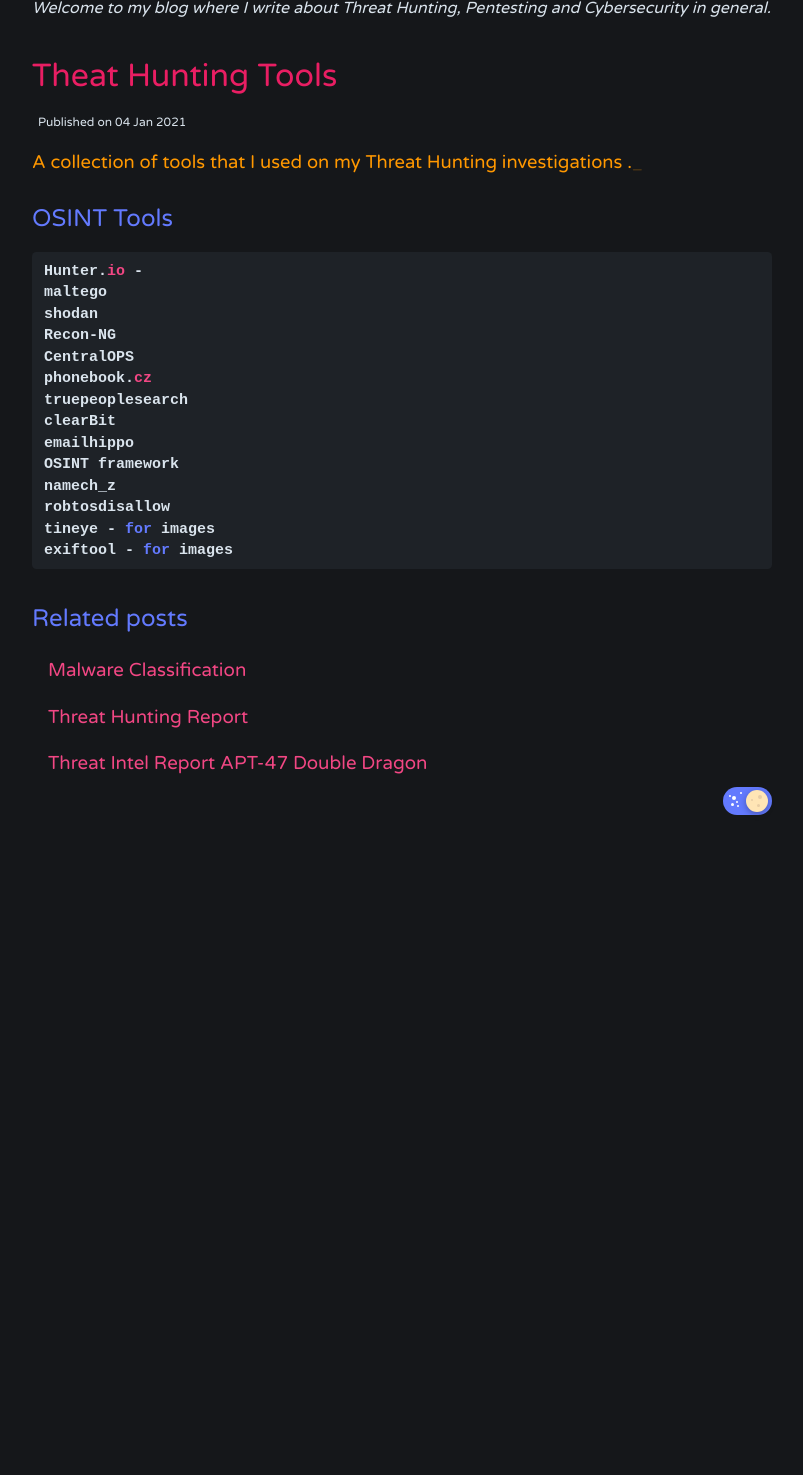
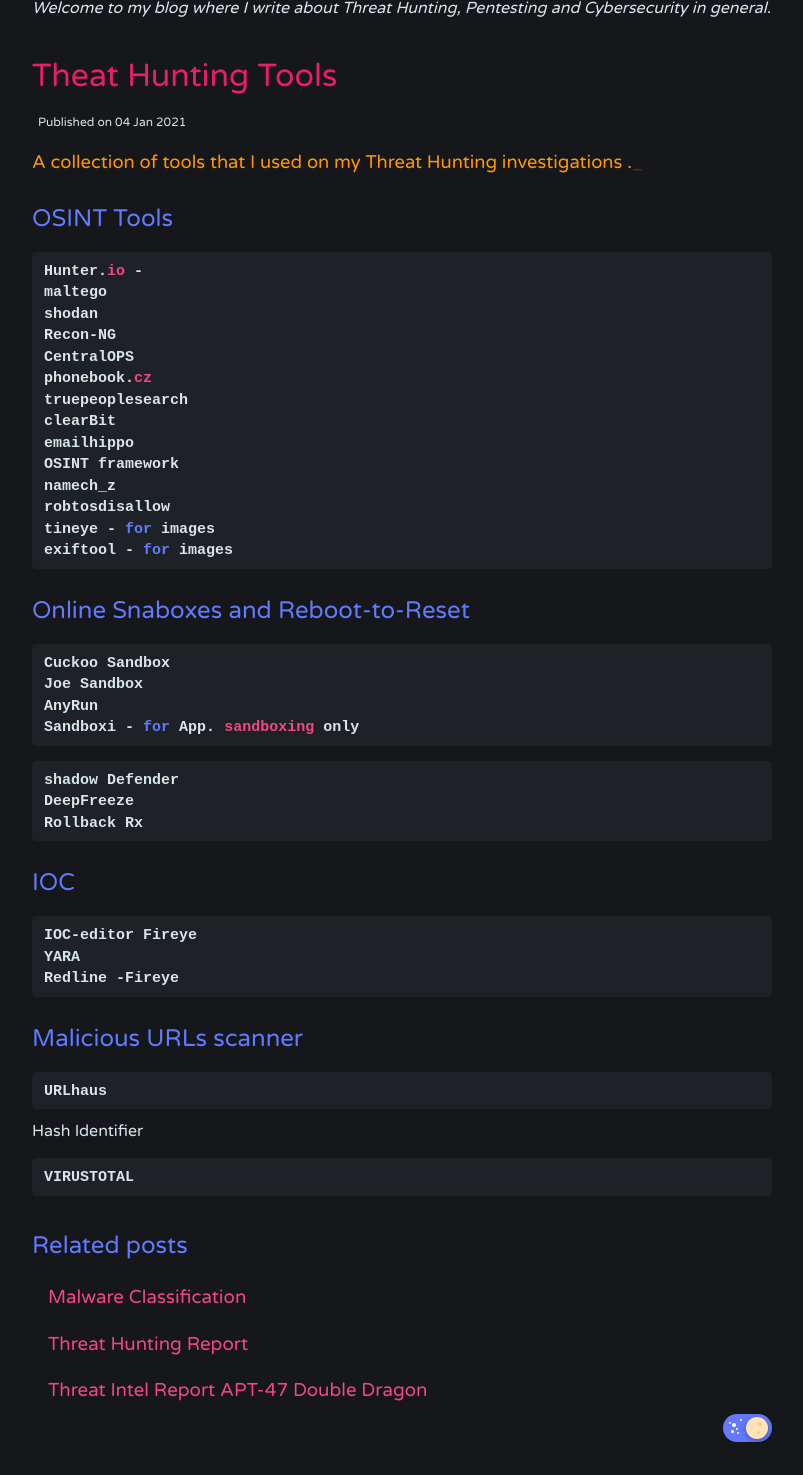
Before and after one commit to Rayferrufino/Rayferrufino.github.io, a Jekyll site: the page built from _posts/2021-01-04-Threat-Hunting-Tools.md, in a window 1280 px wide, cut to the strip 327-1802 px from the top of the page. Shown: the whole strip, without its empty margins (238-1041 px from the left). Built offline with Jekyll 4.4.1, drawn with Linux system fonts in a browser that asks for light colours; comment, search, counter and statistics services are not loaded; before the commit the page ends 1175 px from its top, so only the background shows below that.

Commit message:
Update 2021-01-04-Threat-Hunting-Tools.md

`````diff
--- a/_posts/2021-01-04-Threat-Hunting-Tools.md
+++ b/_posts/2021-01-04-Threat-Hunting-Tools.md
@@ -23,3 +23,31 @@
 tineye - for images
 exiftool - for images
 ````
+## Online Snaboxes and Reboot-to-Reset
+```ruby
+Cuckoo Sandbox
+Joe Sandbox
+AnyRun
+Sandboxi - for App. sandboxing only
+```
+
+```ruby
+shadow Defender
+DeepFreeze
+Rollback Rx
+```
+## IOC
+
+```ruby
+IOC-editor Fireye
+YARA
+Redline -Fireye
+```
+## Malicious URLs scanner
+```ruby
+URLhaus
+```
+Hash Identifier
+```ruby
+VIRUSTOTAL
+```
`````
